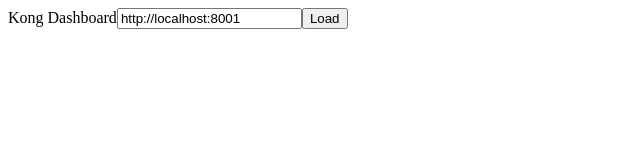
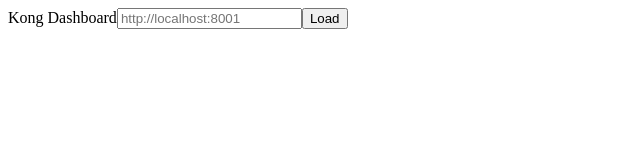
Before and after one commit to nigelkirby/kong-hyper-dash, a React app: page / in a window 1280 px wide. Shown: the top 160 px of the page, without its empty margins (0-640 px from the left). Built offline with nearby package versions, Linux system fonts and the light colour scheme; the HTML template or start-up script is replaced by a standard one.

Commit message:
initialize connection

```diff
--- a/src/App.jsx
+++ b/src/App.jsx
@@ -3,7 +3,11 @@
 
 export default (state, actions) => (
   <div>
-    <Header setUrl={actions.setUrl} initKong={actions.initKong} />
-    {state.info && `Kong loaded v${state.info.version}`}
+    <Header
+      setUrl={actions.setUrl}
+      initKong={actions.initKong}
+      loadedUrl={state.loadedUrl}
+      version={state.version}
+    />
   </div>
 )
--- a/src/components/Header.jsx
+++ b/src/components/Header.jsx
@@ -1,16 +1,21 @@
 import { h } from 'hyperapp'
 
-export default ({ setUrl, initKong }) => (
-  <header>
+export default ({
+  setUrl, initKong, loadedUrl, version,
+}) => {
+  const keyup = e => setUrl(e.target.value)
+  const enterInit = e => (e.keyCode === 13) && initKong()
+  const title = loadedUrl && `Connected to ${loadedUrl} running v${version}`
+
+  return <header>
     <span class="logo">Kong Dashboard</span>
     <input
       type="text"
-      onkeyup={e => setUrl(e.target.value)}
-      onkeydown={(e) => {
-        if (e.keyCode === 13) initKong()
-      }}
-      defaultValue="http://localhost:8001"
+      onkeyup={keyup}
+      onkeydown={enterInit}
+      placeholder="http://localhost:8001"
     />
     <button onclick={initKong}>Load</button>
+    <span>{title}</span>
   </header>
-)
+}
```
Also changed, not shown: src/actions/index.js (+6 -7 lines).
